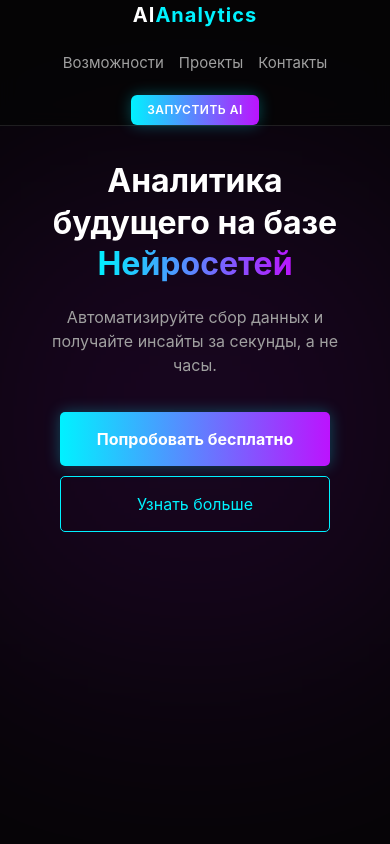
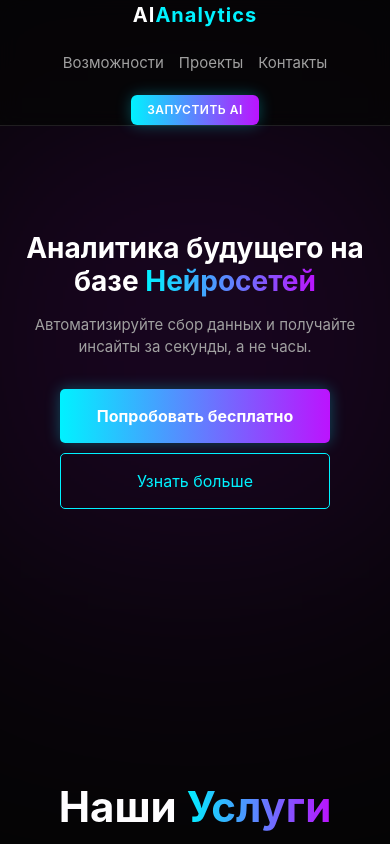
Before and after one commit to viktorspec/ai-analytics-landing, a plain HTML site: page index.html in a window 390 px wide. Shown: the top 844 px of the page. Drawn offline with Linux system fonts and the light colour scheme.

Commit message:
Update style.css

```diff
--- a/style.css
+++ b/style.css
@@ -276,13 +276,25 @@ body {
         /* На мобильных Armor 18 шапка становится выше из-за колонки контента */
         height: auto;
     }
+   /* Добавляем отступ сверху, чтобы текст не залез под шапку */
     .hero {
-        /* Увеличиваем зазор до 160px для мобильных, чтобы кнопка AI не перекрывала текст */
-        padding-top: 160px !important;
-        display: flex;
-        flex-direction: column;
-        justify-content: flex-start; /* Прижимаем контент к верху с учетом padding */
+        height: auto;        /* Убираем фиксированную высоту */
+        min-height: 80vh;   /* Но оставляем минимальную, чтобы экран не был пустым */
+        padding-top: 120px;  /* Вот этот отступ отодвинет текст от верха */
+        padding-bottom: 50px;
     }
+    .hero-title {
+        font-size: 28px !important;
+        line-height: 1.2 !important;
+        margin-top: 0;       /* Обнуляем возможные лишние маржины */
+        margin-bottom: 15px !important;
+    }
+
+    .hero-subtitle {
+        font-size: 15px !important;
+        margin-bottom: 25px !important;
+    }
+
 
     .nav {
         flex-direction: column; /* Выстраиваем лого, ссылки и кнопку в колонку */
@@ -301,17 +313,7 @@ body {
         font-size: 20px;
     }
 
-    /* Уменьшаем гигантский заголовок для мобильных */
-    .hero-title {
-        font-size: 28px;
-        padding: 0 10px;
-    }
-   .hero-title {
-        /* Уменьшаем размер, чтобы слова не дробились */
-        font-size: 26px !important;
-        line-height: 1.2 !important;
-        white-space: normal !important;
-    }
+
 
     .hero-btns {
         flex-direction: column;
@@ -390,23 +392,7 @@ body {
         flex-direction: column;
         text-align: center;
     }
-    /* Настройки специально для смартфонов */
-@media (max-width: 768px) {
-    .hero-title {
-        font-size: 32px !important; /* Делаем шрифт в 2 раза меньше десктопного */
-        line-height: 1.3 !important; /* Увеличиваем расстояние между строками */
-        padding: 0 15px !important; /* Добавляем отступы по бокам */
-        word-wrap: break-word; /* Разрешаем перенос длинных слов */
-        white-space: normal; /* Разрешаем тексту переноситься на новые строки */
-    }
 
-    /* Немного уменьшим и подзаголовок для баланса */
-    .hero-subtitle {
-        font-size: 16px !important;
-        margin-bottom: 30px !important;
-        padding: 0 20px;
-    }
-}
 
     .social-icons {
         justify-content: center;
```
